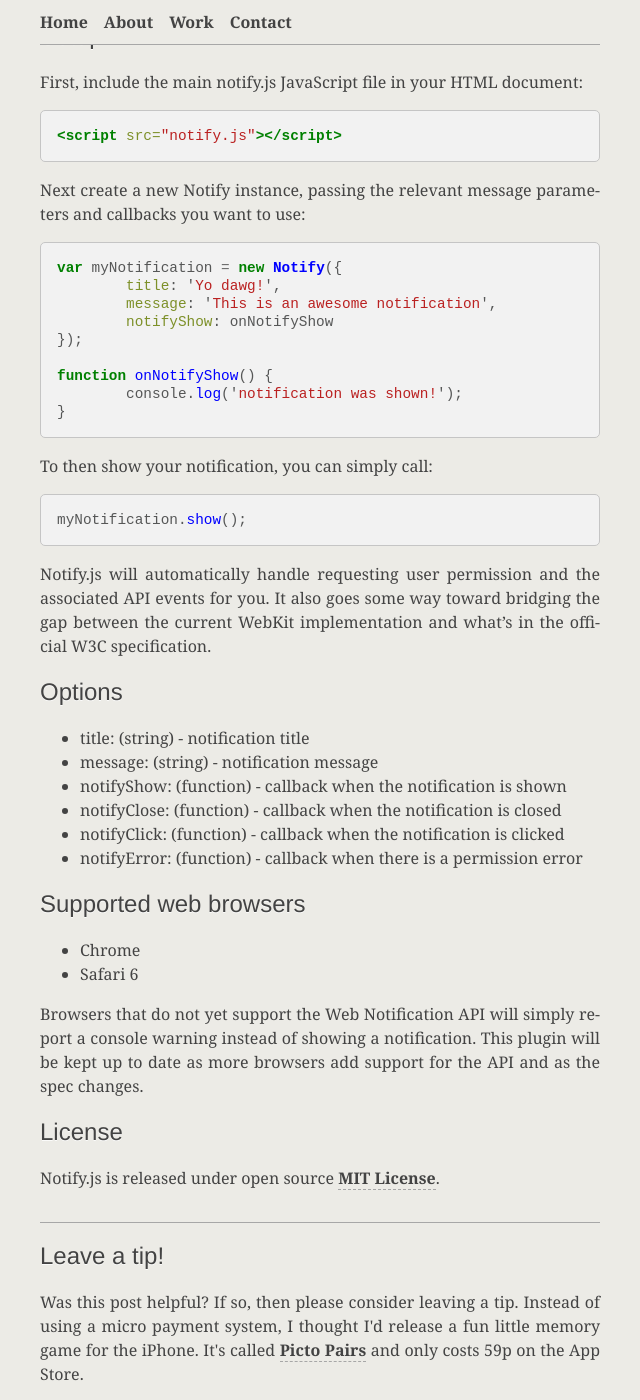
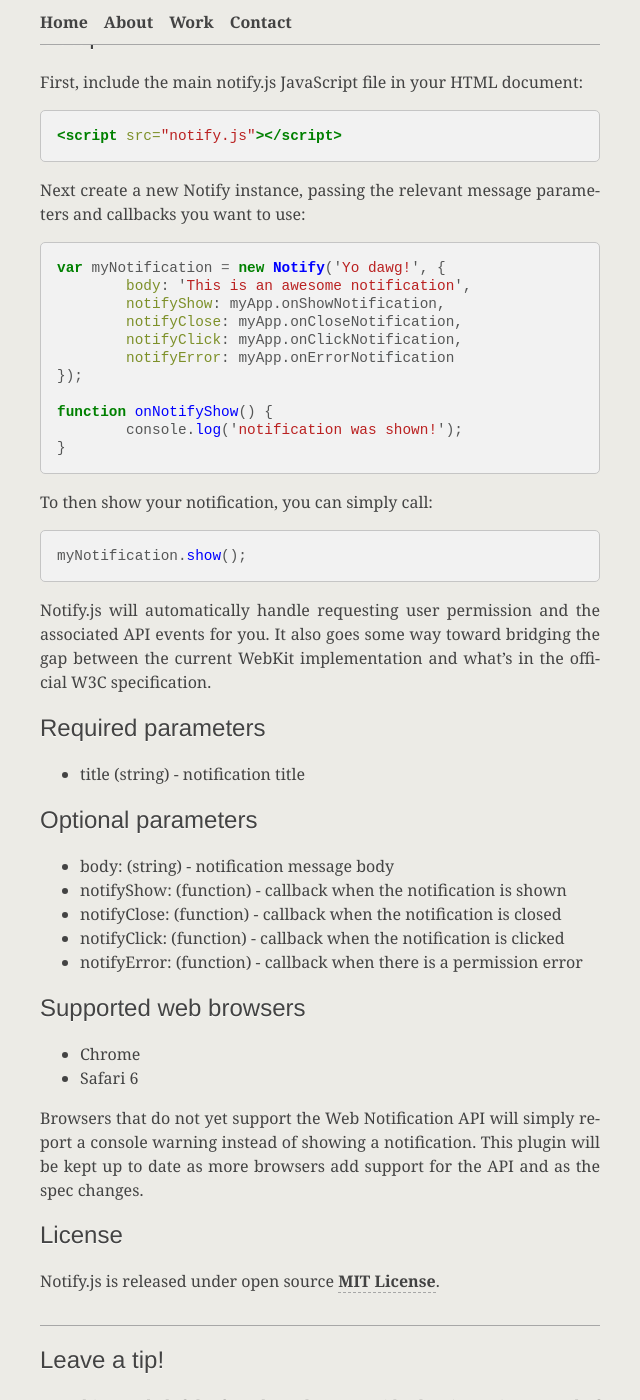
Before and after one commit to alexgibson/alxgbsn.co.uk, a Jekyll site: the page built from _posts/2013-02-18-notify-js-a-handy-wrapper-for-the-web-notifications-api.md, in a window 1280 px wide and 1400 px high, scrolled down 643 px. Shown: the whole window, without its empty margins (320-960 px from the left). Built offline with Jekyll 4.4.1, drawn with Linux system fonts in a browser that asks for light colours; Markdown is read by kramdown in place of the engine named in the settings; comment, search, counter and statistics services are not loaded.

Commit message:
Update web notifications post with new syntax

```diff
--- a/_posts/2013-02-18-notify-js-a-handy-wrapper-for-the-web-notifications-api.md
+++ b/_posts/2013-02-18-notify-js-a-handy-wrapper-for-the-web-notifications-api.md
@@ -30,10 +30,12 @@
 Next create a new Notify instance, passing the relevant message parameters and callbacks you want to use:
 
 {% highlight javascript %}
-var myNotification = new Notify({
-	title: 'Yo dawg!',
-	message: 'This is an awesome notification',
-	notifyShow: onNotifyShow
+var myNotification = new Notify('Yo dawg!', {
+	body: 'This is an awesome notification',
+	notifyShow: myApp.onShowNotification,
+	notifyClose: myApp.onCloseNotification,
+	notifyClick: myApp.onClickNotification,
+	notifyError: myApp.onErrorNotification
 });
 
 function onNotifyShow() {
@@ -49,11 +51,15 @@
 
 Notify.js will automatically handle requesting user permission and the associated API events for you. It also goes some way toward bridging the gap between the current WebKit implementation and what's in the official W3C specification.
 
-Options
--------
+Required parameters
+-------------------
 
-* title: (string) - notification title
-* message: (string) - notification message
+* title (string) - notification title
+
+Optional parameters
+-------------------
+
+* body: (string) - notification message body
 * notifyShow: (function) - callback when the notification is shown
 * notifyClose: (function) - callback when the notification is closed
 * notifyClick: (function) - callback when the notification is clicked
```
Also changed, not shown: 3 other files.
